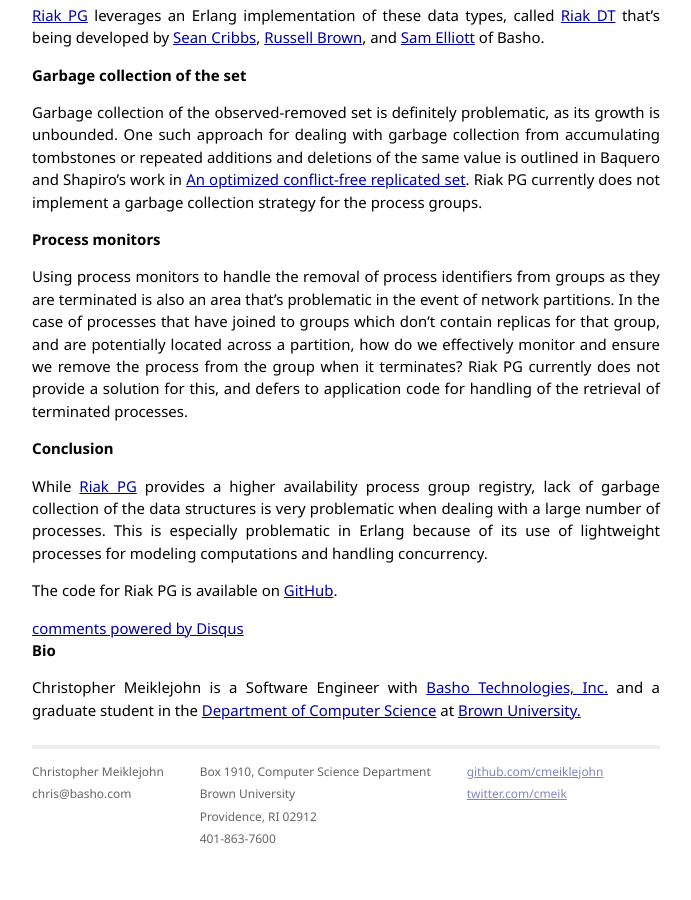
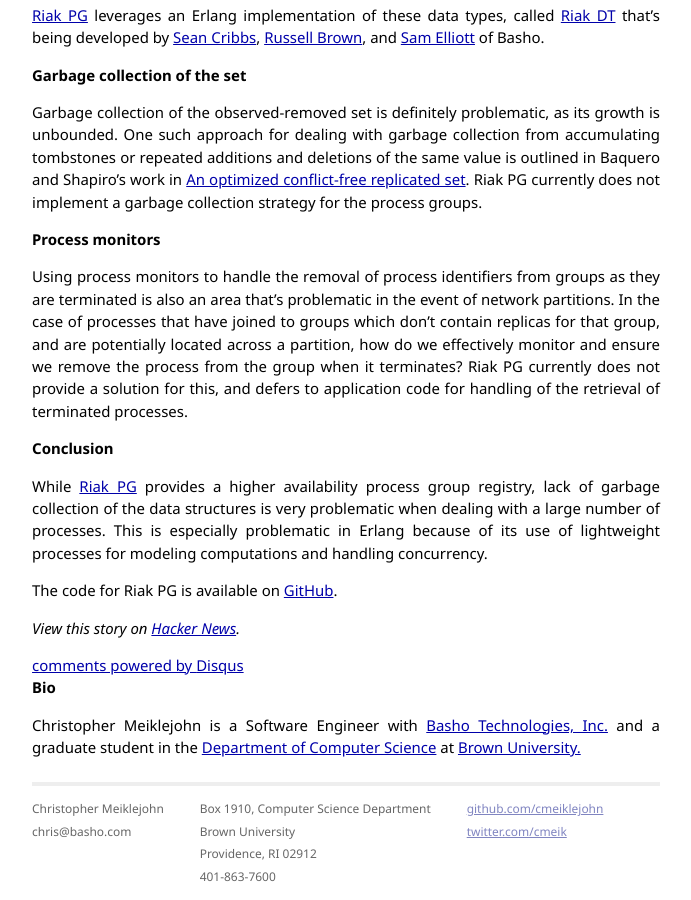
Before and after one commit to cmeiklejohn/cmeiklejohn.github.io, a Jekyll site: the page built from _posts/2013-06-24-introducing-riak-pg-distributed-process-groups-for-erlang.markdown, in a window 1280 px wide and 900 px high, scrolled down 1961 px. Shown: the whole window, without its empty margins (294-985 px from the left). Built offline with Jekyll 4.4.1, drawn with Linux system fonts in a browser that asks for light colours; comment, search, counter and statistics services are not loaded; before the commit the page ends 2824 px from its top, so only the background shows below that.

Commit message:
Add hackernews link.

```diff
--- a/_posts/2013-06-24-introducing-riak-pg-distributed-process-groups-for-erlang.markdown
+++ b/_posts/2013-06-24-introducing-riak-pg-distributed-process-groups-for-erlang.markdown
@@ -141,6 +141,9 @@
 
 The code for Riak PG is available on [GitHub][riak_pg].
 
+_View this story on [Hacker News][hn]._
+
+[hn]: https://news.ycombinator.com/item?id=5942370
 [riak_kv]: https://github.com/basho/riak_kv
 [gproc]: https://github.com/uwiger/gproc
 [pg2]: http://erlang.org/doc/man/pg2.html
```
